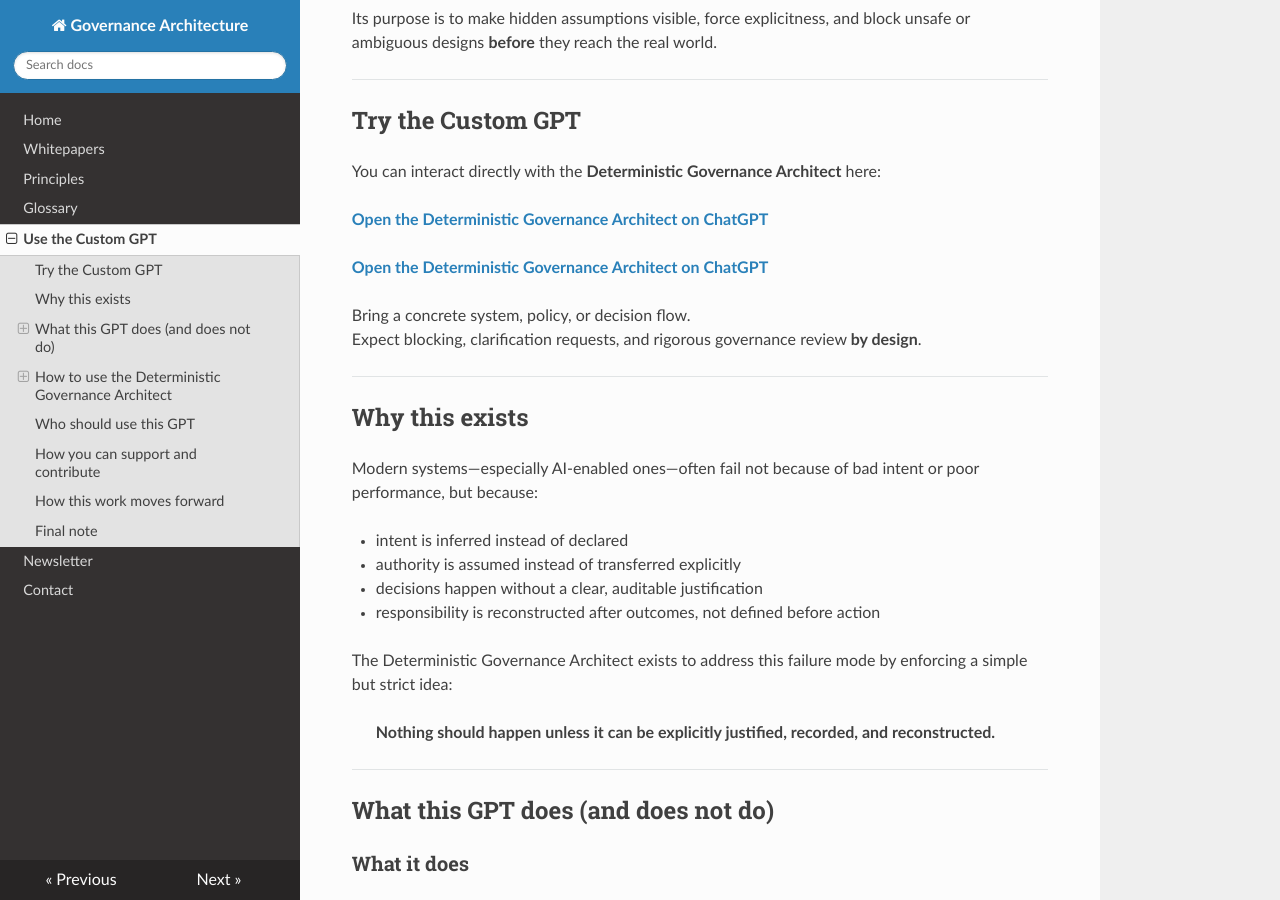
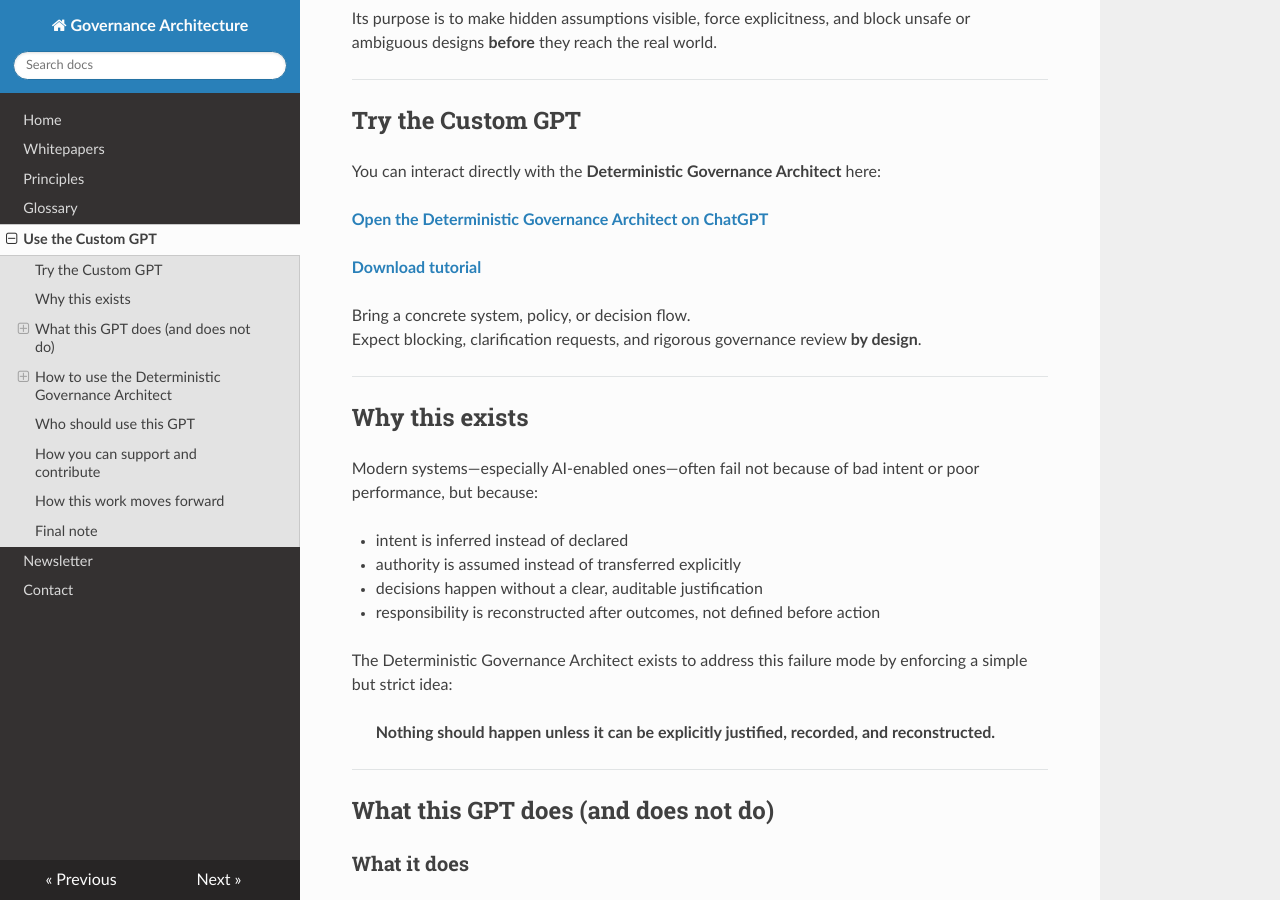
Before and after one commit to pavancharak/governance-architecture, an MkDocs documentation site: the page built from docs/DeterministicGovernanceArchitect.md, in a window 1280 px wide and 900 px high, scrolled down 490 px. Built offline with MkDocs 1.6.1, drawn with Linux system fonts in a browser that asks for light colours; nearby versions of some CDN libraries.

```diff
--- a/docs/DeterministicGovernanceArchitect.md
+++ b/docs/DeterministicGovernanceArchitect.md
@@ -22,7 +22,7 @@
 
 **[Open the Deterministic Governance Architect on ChatGPT](https://chatgpt.com/g/g-69841c78ad84819194e4e668d8d3748c-deterministic-governance-architect)**
 
- **[Open the Deterministic Governance Architect on ChatGPT](GPTtutoria/Deterministic%20Governance%20Reviewer%20Gpt.pdf)**
+ **[Download tutorial](GPTtutoria/Deterministic%20Governance%20Reviewer%20Gpt.pdf)**
 
 Bring a concrete system, policy, or decision flow.
 Expect blocking, clarification requests, and rigorous governance review **by design**.
```
Also changed, not shown: site/DeterministicGovernanceArchitect/index.html, site/index.html, site/search/search_index.json, 1 other file.
